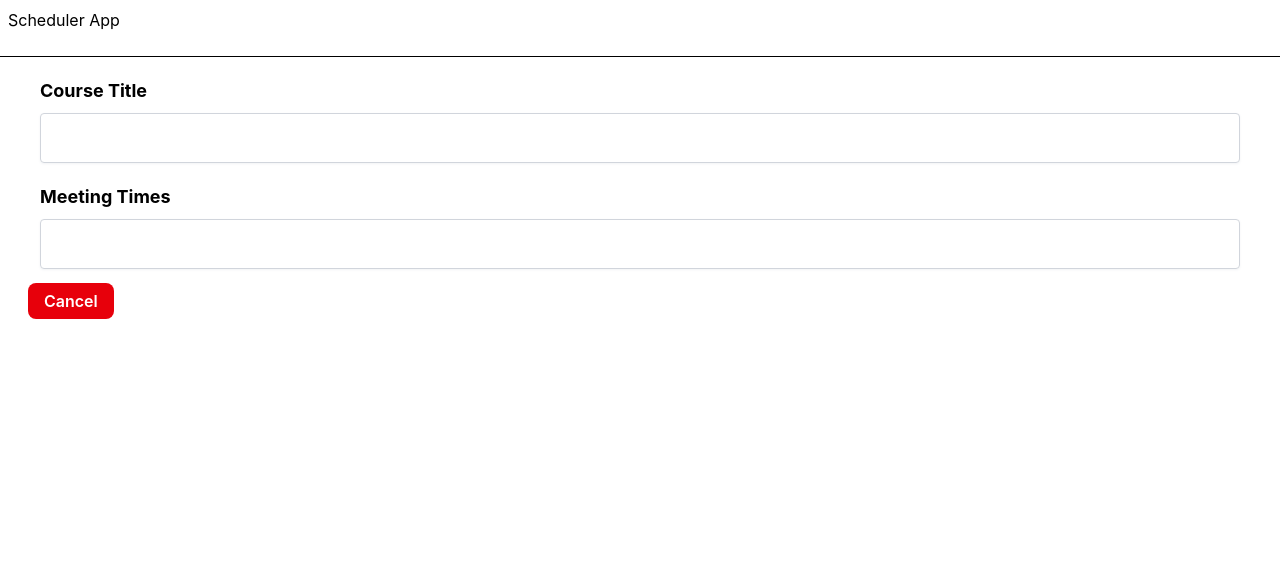
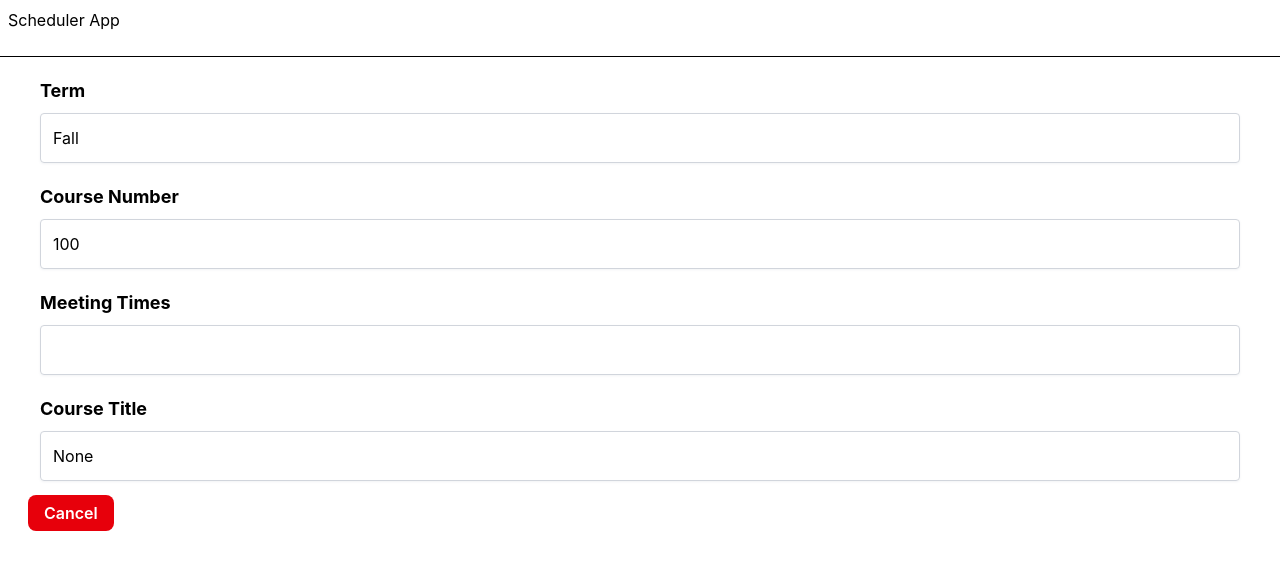
Before and after one commit to 0oOQD/cs394_react_practice, a React (Vite) app: page /form/course in a window 1280 px wide. Shown: the top 570 px of the page. Built offline with nearby package versions, Linux system fonts and the light colour scheme.

Commit message:
form error message bug

```diff
--- a/package.json
+++ b/package.json
@@ -12,12 +12,14 @@
     "coverage": "vitest run --coverage"
   },
   "dependencies": {
+    "@hookform/resolvers": "^5.2.2",
     "@tailwindcss/vite": "^4.2.2",
     "@tanstack/react-router": "^1.169.2",
     "@tanstack/react-router-devtools": "^1.166.13",
     "react": "^19.2.4",
     "react-dom": "^19.2.4",
-    "tailwindcss": "^4.2.2"
+    "tailwindcss": "^4.2.2",
+    "zod": "^4.4.3"
   },
   "devDependencies": {
     "@babel/core": "^7.29.0",
--- a/src/components/CourseEditor.tsx
+++ b/src/components/CourseEditor.tsx
@@ -1,19 +1,49 @@
+import { Link } from '@tanstack/react-router'
+import { useForm, type SubmitHandler, type SubmitErrorHandler } from 'react-hook-form';
+import {courseResolver, type Course} from '../types/courses';
+import CourseField from './CourseField';
+
 interface CourseEditorProps {
-    type: string;
-    name: string;
-    label: string;
-    value: string | number;
+    course: Course;
 }
 
-const CourseEditor = ({type, name, label, value}: CourseEditorProps) => {
+const CourseEditor = ({course}:CourseEditorProps) => {
+    const { register, handleSubmit, formState: { errors, isSubmitting } } = useForm<Course>({
+        defaultValues: course,
+        mode: 'onChange',
+        resolver: courseResolver
+    });
+
+    const onSubmit: SubmitHandler<Course> = async(data) => {
+        alert(`Submitting ${JSON.stringify(data)}`)
+        // Simulate a 2-second API call
+        await new Promise(resolve => setTimeout(resolve, 2000));
+    };
+
+    const onError: SubmitErrorHandler<Course> = () => {
+        alert('Submissions prevented due to form errors')
+    };
+
     return (
-        <div className="m-5">
-            <p className="text-lg font-bold">{label}</p>
-            <input type={type} name={name} defaultValue={value} onChange={() => {}}
-                className={`w-full rounded border border-gray-300 bg-inherit p-3 shadow shadow-gray-100 mt-2 appearance-none outline-none text-neutral-80`}
-            />
-        </div>
-    )
-}
+        <form onSubmit={handleSubmit(onSubmit, onError)}>
+            <div className="m-5">
+                <input type="text" {...register('id')} className="hidden" />
+                <CourseField name="term" label="Term" errors={errors} register={register} />
+                <CourseField name="number" label="Course Number" errors={errors} register={register} />
+                <CourseField name="meets" label="Meeting Times" errors={errors} register={register} />
+                <CourseField name="title" label="Course Title" errors={errors} register={register} />
+            </div>
+            <div className="m-3 mb-7">
+                <Link
+                    to="/"
+                    disabled={isSubmitting}
+                    className="ml-4 px-4 py-2 bg-red-600 text-white rounded-lg hover:bg-red-700 transition-colors font-semibold"
+                >
+                    Cancel
+                </Link>
+            </div>
+        </form>
+    );
+};
 
 export default CourseEditor;
--- /dev/null
+++ b/src/components/CourseField.tsx
@@ -0,0 +1,22 @@
+import {type Course} from '../types/courses';
+import type { FieldErrors, UseFormRegister } from 'react-hook-form';
+
+interface CourseFieldProps {
+    name: keyof Course;
+    label: string;
+    errors: FieldErrors<Course>;
+    register: UseFormRegister<Course>;
+}
+
+const CourseField = ({name, label, errors, register}: CourseFieldProps) => {
+    return (
+        <div className="m-5">
+            <p className="text-lg font-bold"> {label} { errors[name] && <span className="text-sm inline-block pl-2 text-red-400 italic"> {errors[name].message}</span> } </p>
+            <input {...register(name)}
+                className={`w-full rounded border ${errors[name] ? 'border-red-500' : 'border-gray-300'} bg-inherit p-3 shadow shadow-gray-100 mt-2 appearance-none outline-none text-neutral-80`}
+            />
+        </div>
+    )
+}
+
+export default CourseField;
--- a/src/routes/form/course.tsx
+++ b/src/routes/form/course.tsx
@@ -1,31 +1,14 @@
 import { createFileRoute, useLocation } from '@tanstack/react-router'
-import { Link } from '@tanstack/react-router'
 import CourseEditor from '../../components/CourseEditor';
+import type { Course} from '../../types/courses';
 
 const RouteComponent = () => {
     const location = useLocation();
     const courseId = location.state.courseId;
     const course = location.state.course;
+    const courseObj = course ? {...course} : {term: "Fall", number:"100", meets:"", title:"None"} as const;
     return (
-    <div>
-        <form onSubmit={() => {}}>
-            <div className="m-5">
-                <input type="text" name="courseid" value={courseId} className="hidden" />
-                <CourseEditor type="text" name="title" label="Course Title" value={course ? course.title : ""} />
-                <CourseEditor type="text" name="meets" label="Meeting Times" value={course ? course.meets : ""} />
-            </div>
-            <div className="m-3 mb-7">
-                <Link
-                    to="/"
-                    className="ml-4 px-4 py-2 bg-red-600 text-white rounded-lg hover:bg-red-700 transition-colors font-semibold"
-                >
-                    Cancel
-                </Link>
-            </div>
-        </form>
-    </div>
-
-    // <div>Hello "/form/course"! {courseId} {JSON.stringify(course)}</div>
+        <CourseEditor course={{id: courseId ? courseId : "", ...courseObj} as Course}/>
     );
 }
 
--- a/src/types/courses.ts
+++ b/src/types/courses.ts
@@ -1,5 +1,27 @@
-export interface Course {
-  id: string;
-  title: string;
-  meets: string;
-}
+import * as z from 'zod';
+import { zodResolver } from "@hookform/resolvers/zod";
+
+const Course = z.object({
+    id: z.string(),
+    // term: z.enum(['Fall', 'Winter', 'Spring', 'Summer'], {
+    //     errorMap: () => ({ message: 'Must be Fall, Winter, Spring, or Summer' })
+    // }),
+    term: z.enum(['Fall', 'Winter', 'Spring', 'Summer'], {
+        message: "Must be Fall, Winter, Spring, or Summer"
+    }),
+    number: z.string().regex(/^\d\d\d(-\d)?$/, {
+        message: 'Must be a number with optional section, e.g., "213" or "213-2"'
+    }),
+    meets: z.string().regex(/^$|^(M|W|F|Tu|Th)+ \d\d:\d\d-\d\d:\d\d$/, {
+        message: 'Must contain days and start-end, e.g., MWF 12:00-13:20'
+    }),
+    title: z.string().trim().min(2, {
+        message: 'Must be at least 2 characters'
+    })
+})
+
+export type Course = z.infer<typeof Course>;
+
+export const validateCourse = Course.safeParse;
+
+export const courseResolver = zodResolver(Course);
```
Also changed, not shown: 1 other file (tests, documents, lock files or other folders).
